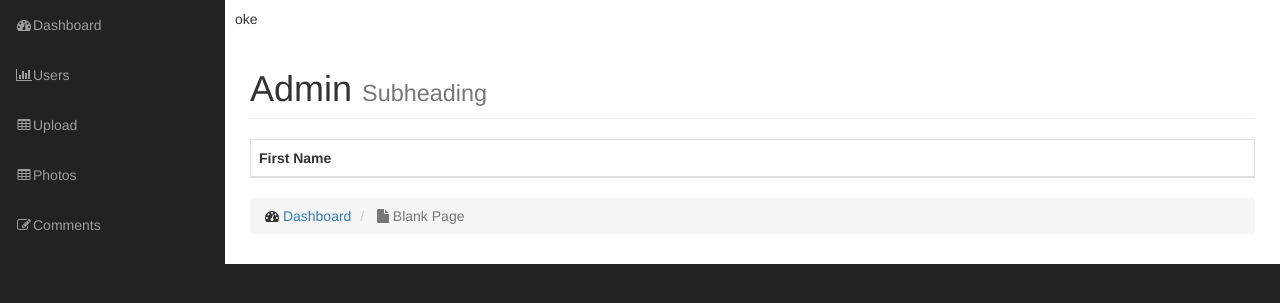
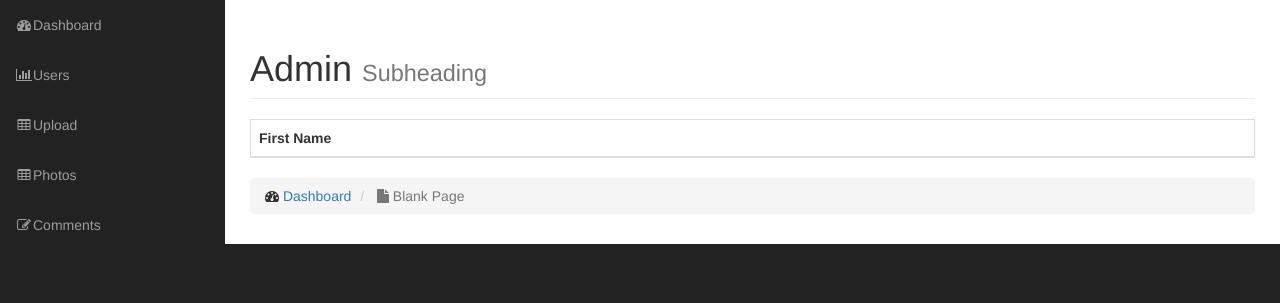
Before and after one commit to kimono-k/Kimono-CMS-OOP, a PHP site: page /admin in a window 1280 px wide. Shown: the part 51-354 px from the top of the page. Run offline with PHP 8.4, Linux system fonts and the light colour scheme; grey boxes labelled with a size stand in for pictures from a placeholder-image service; data that the repository does not hold is empty; some libraries are stand-ins or nearby versions.

Commit message:
- removed cringy oke echo.

```diff
--- a/admin/includes/admin_content.php
+++ b/admin/includes/admin_content.php
@@ -1,7 +1,6 @@
 <?php
 $user = new User();
 $result_set = $user->find_all_users();
-echo "oke";
 ?>
 
 <div class="container-fluid">
```
